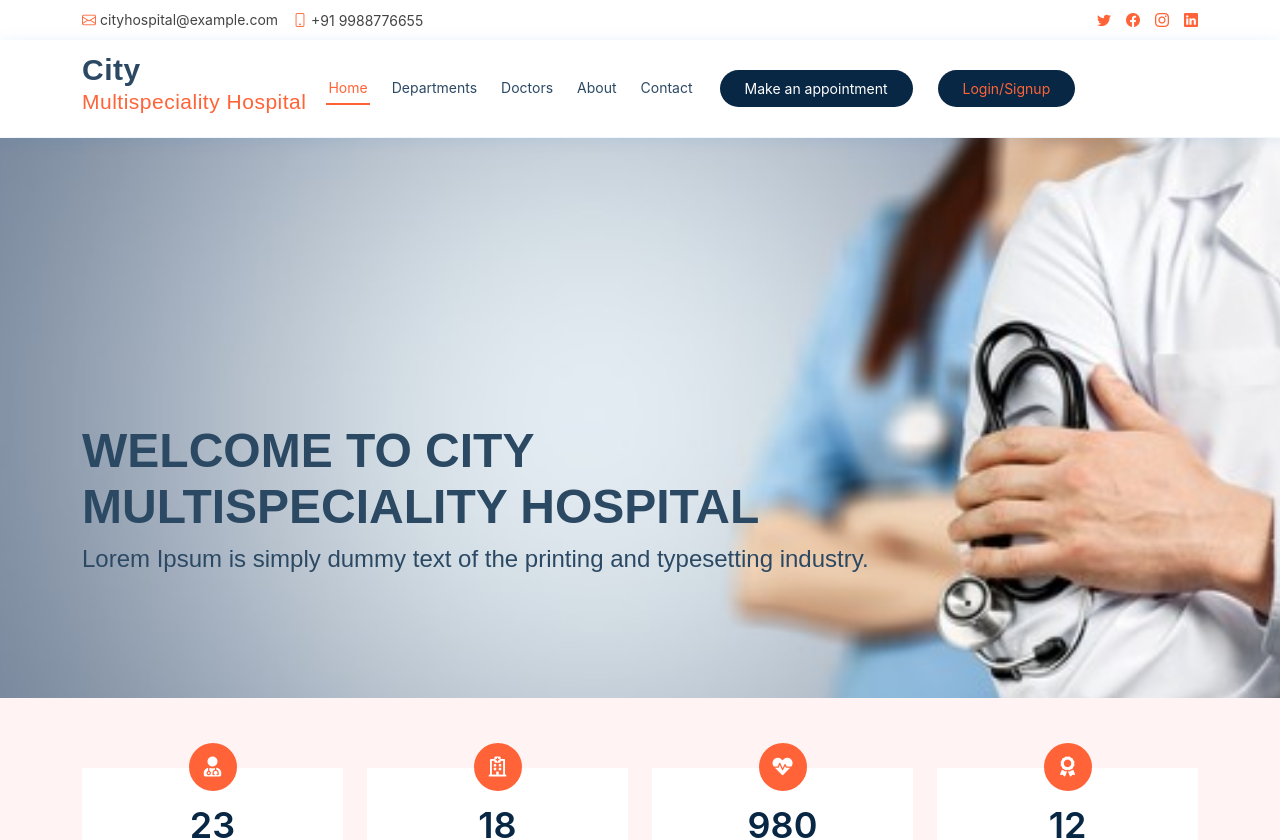
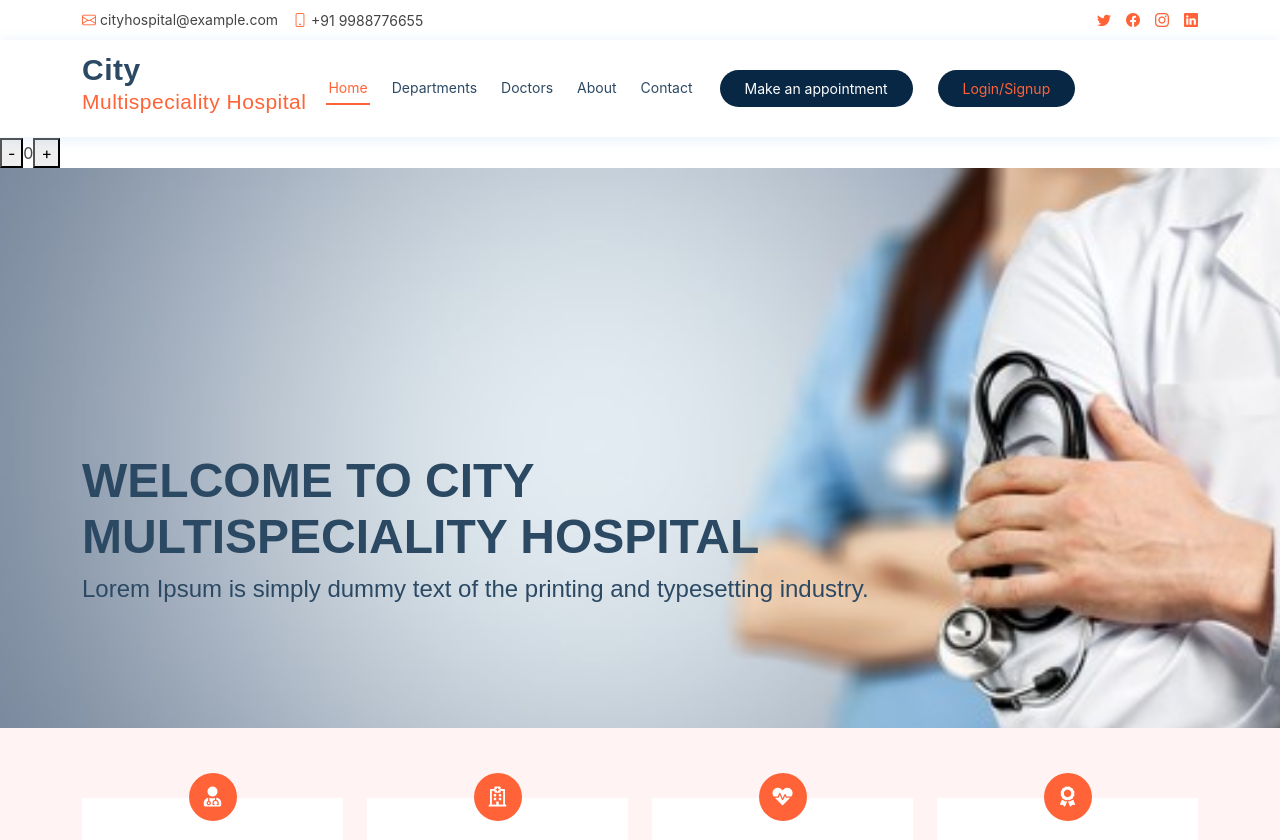
Before and after one commit to kartik5800/city, a React (Create React App) app: page / in a window 1280 px wide. Shown: the top 840 px of the page. Built offline with nearby package versions, Linux system fonts and the light colour scheme.

Commit message:
2-5- counter

```diff
--- a/src/App.js
+++ b/src/App.js
@@ -12,11 +12,13 @@ import Contact from './Containers/Contact/Contact';
 
 import Make_Appointment from './Containers/Make_Appointment/Make_Appointment';
 import Auth from './Containers/Auth/Auth';
+import Counter from './Containers/Counter/Counter';
 
 function App() {
   return (
     <div>
        <Header />
+       <Counter />
        <Switch>
          <Route exact path={"/"} component={Home} />
          <Route exact path={"/Departments"} component={Departments} />
@@ -25,8 +27,10 @@ function App() {
          <Route exact path={"/Contact"} component={Contact} />
          <Route exact path={"/Auth"} component={Auth} />
          <Route exact path={"/Make_Appointment"} component={Make_Appointment} />
+
        </Switch>
        <Footer />
+
     </div>
   );
 }
--- a/src/Components/Header/Header.js
+++ b/src/Components/Header/Header.js
@@ -66,7 +66,6 @@ function Header(props) {
       </header>
     </div>
 
-
   );
 }
 
--- /dev/null
+++ b/src/Containers/Counter/Counter.js
@@ -0,0 +1,27 @@
+import React, {useState}from 'react';
+
+function Counter(props) {
+    const [count , setcount ] = useState(0)
+
+    const increamentCounter = () => {
+        setcount (() => count + 1)
+    }
+    const decreamentCounter = () => {
+            if (count === 0) {
+                count = 0;
+            } else {
+                setcount (() => count -1)
+            }
+    }
+    return (
+        <>
+        <div>
+            <button onClick={() => decreamentCounter()}>-</button>
+            <span>{count}</span>
+            <button onClick={() => increamentCounter()}>+</button>
+        </div>
+        </>
+    );
+}
+
+export default Counter;
```
